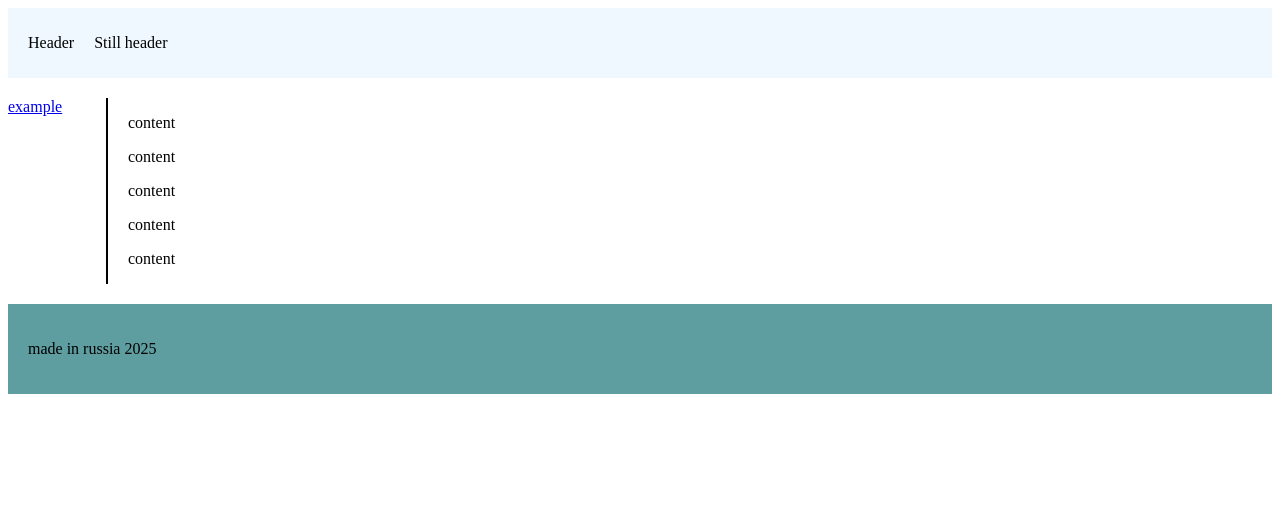
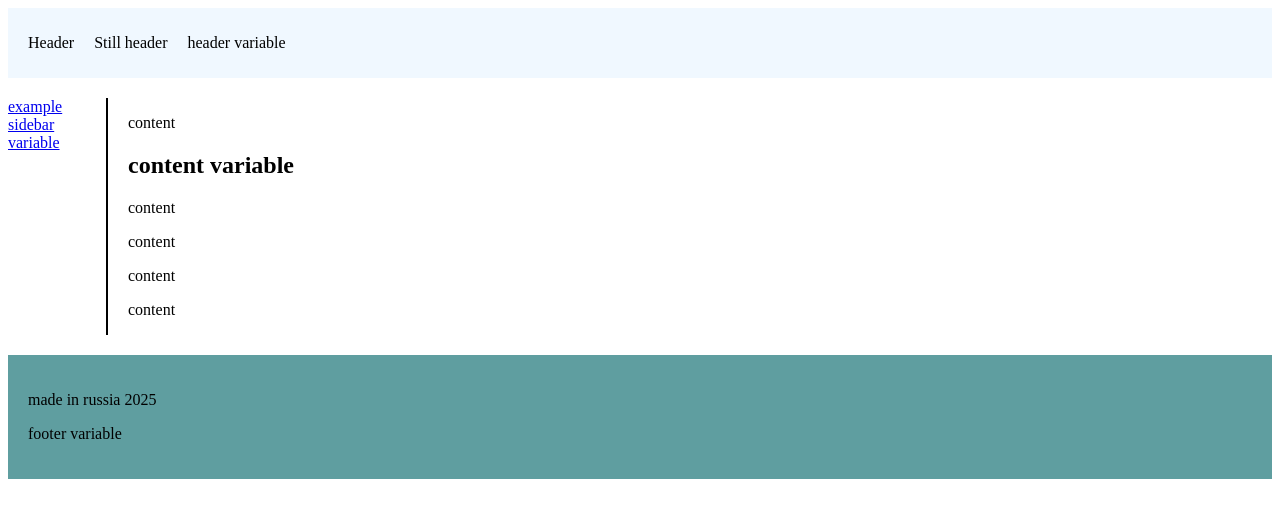
Before and after one commit to rh64s/kafedra-test-course-for-beginners, a PHP site: page / in a window 1280 px wide. Shown: the top 518 px of the page. Run offline with PHP 8.4, Linux system fonts and the light colour scheme.

Commit message:
2 part of task

```diff
--- a/content.php
+++ b/content.php
@@ -1,5 +1,6 @@
 <div id="content">
     <p>content</p>
+    <h2><?=$content_var?></h2>
     <p>content</p>
     <p>content</p>
     <p>content</p>
--- a/footer.php
+++ b/footer.php
@@ -1,3 +1,4 @@
 <footer>
     <p>made in russia 2025</p>
+    <p><?= $footer_var?></p>
 </footer>
--- a/header.php
+++ b/header.php
@@ -1,4 +1,5 @@
 <header>
     <p>Header</p>
     <p>Still header</p>
+    <p><?= $header_var ?></p>
 </header>
--- a/index.php
+++ b/index.php
@@ -30,12 +30,17 @@
     </style>
 </head>
 <body>
-<?php include("header.php");
+<?php
+$header_var = "header variable";
+$sidebar_var = "sidebar variable";
+$footer_var = "footer variable";
+$content_var = "content variable";
+include __DIR__ . "/header.php" ;
 echo "<div id=\"main\">";
-        include("sidebar.php");
-        include("content.php");
+        require_once __DIR__ . "/sidebar.php" ;
+        include __DIR__ . "/content.php" ;
 echo "</div>";
-include("footer.php");
+include_once __DIR__ . "/footer.php" ;
 ?>
 </body>
 </html>
--- a/sidebar.php
+++ b/sidebar.php
@@ -1,3 +1,4 @@
 <aside>
     <a href="www.example.com">example</a>
+    <a href="www.example.com"><?=$sidebar_var?></a>
 </aside>
```
